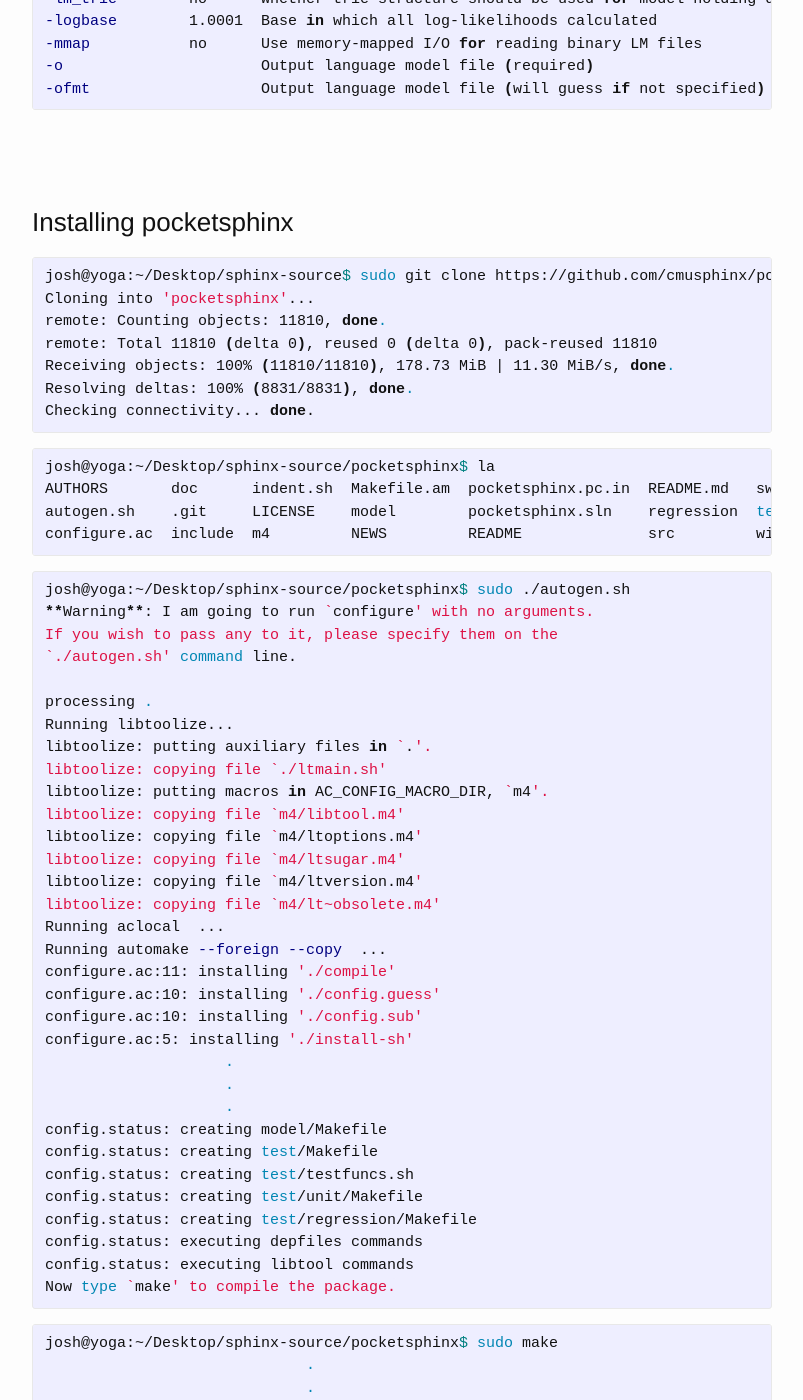
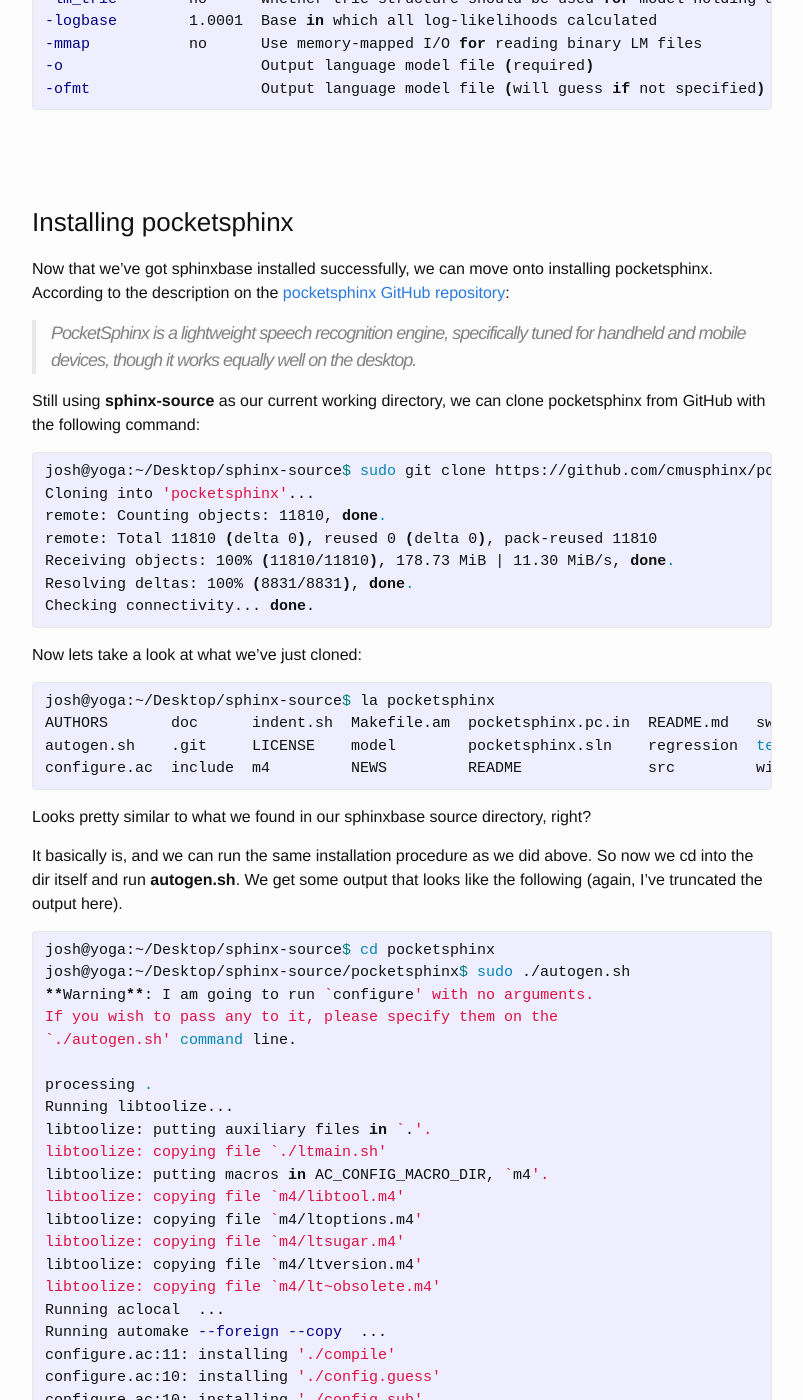
Before and after one commit to JRMeyer/jrmeyer.github.io, a Jekyll site: the page built from _posts/2016-01-08-Installing-CMU-SPHINX-on-Ubuntu.markdown, in a window 1280 px wide and 1400 px high, scrolled down 6719 px. Shown: the whole window, without its empty margins (238-1041 px from the left). Built offline with Jekyll 4.4.1, drawn with Linux system fonts in a browser that asks for light colours; some of the changed text lies outside the part shown.

Commit message:
added new post on praat and changed some things in sphinx one

```diff
--- a/_posts/2016-01-08-Installing-CMU-SPHINX-on-Ubuntu.markdown
+++ b/_posts/2016-01-08-Installing-CMU-SPHINX-on-Ubuntu.markdown
@@ -288,11 +288,23 @@
 {% endhighlight %}
 
 
+
+
+
+
+
+
 <br />
 
 <br />
 
 ### Installing pocketsphinx
+
+Now that we've got sphinxbase installed successfully, we can move onto installing pocketsphinx. According to the description on the [pocketsphinx GitHub repository][pocketsphinx]:
+
+>PocketSphinx is a lightweight speech recognition engine, specifically tuned for handheld and mobile devices, though it works equally well on the desktop.
+
+Still using **sphinx-source** as our current working directory, we can clone pocketsphinx from GitHub with the following command:
 
 {% highlight bash %}
 josh@yoga:~/Desktop/sphinx-source$ sudo git clone https://github.com/cmusphinx/pocketsphinx.git
@@ -304,14 +316,21 @@
 Checking connectivity... done.
 {% endhighlight %}
 
+Now lets take a look at what we've just cloned:
+
 {% highlight bash %}
-josh@yoga:~/Desktop/sphinx-source/pocketsphinx$ la
+josh@yoga:~/Desktop/sphinx-source$ la pocketsphinx
 AUTHORS       doc      indent.sh  Makefile.am  pocketsphinx.pc.in  README.md   swig
 autogen.sh    .git     LICENSE    model        pocketsphinx.sln    regression  test
 configure.ac  include  m4         NEWS         README              src         win32
 {% endhighlight %}
 
+Looks pretty similar to what we found in our sphinxbase source directory, right?
+
+It basically is, and we can run the same installation procedure as we did above. So now we cd into the dir itself and run **autogen.sh**. We get some output that looks like the following (again, I've truncated the output here).
+
 {% highlight bash %}
+josh@yoga:~/Desktop/sphinx-source$ cd pocketsphinx
 josh@yoga:~/Desktop/sphinx-source/pocketsphinx$ sudo ./autogen.sh
 **Warning**: I am going to run `configure' with no arguments.
 If you wish to pass any to it, please specify them on the
@@ -346,6 +365,8 @@
 Now type `make' to compile the package.
 {% endhighlight %}
 
+Same as for sphinxbase, we run **make** now.
+
 {% highlight bash %}
 josh@yoga:~/Desktop/sphinx-source/pocketsphinx$ sudo make
                              .
@@ -367,6 +388,7 @@
 make[1]: Leaving directory `/home/josh/Desktop/sphinx-source/pocketsphinx'
 {% endhighlight %}
 
+And now we can actually do the installation.
 
 {% highlight bash %}
 josh@yoga:~/Desktop/sphinx-source/pocketsphinx$ sudo make install
@@ -437,19 +459,27 @@
 make[1]: Leaving directory `/home/josh/Desktop/sphinx-source/pocketsphinx'
 {% endhighlight %}
 
+Let's see if we got something. If you type in **pocketsphinx_** and do a tab completion to list all options, you should see something like this:
+
 {% highlight bash %}
 josh@yoga:~/Desktop/sphinx-source/pocketsphinx$ pocketsphinx_
 pocketsphinx_batch         pocketsphinx_continuous    pocketsphinx_mdef_convert
 {% endhighlight %}
+
+Now if you try to run one of them, you will see a familiar error that we got with sphinxbase:
 
 {% highlight bash %}
 josh@yoga:~/Desktop/sphinx-source/pocketsphinx$ pocketsphinx_continuous
 pocketsphinx_continuous: error while loading shared libraries: libpocketsphinx.so.3: cannot open shared object file: No such file or directory
 {% endhighlight %}
 
+We're having a hard time finding those shared libraries, but we can set **LD_LIBRARY_PATH** just like before.
+
 {% highlight bash %}
 josh@yoga:~/Desktop/sphinx-source/pocketsphinx$ export LD_LIBRARY_PATH=/usr/local/lib
 {% endhighlight %}
+
+Now if we try to run pocketsphinx_continuous, we get a more sensible error because we didn't supply any of the needed arguments.
 
 {% highlight bash %}
 josh@yoga:~/Desktop/sphinx-source/pocketsphinx$ pocketsphinx_continuous
@@ -496,3 +526,4 @@
 [libpulse-dev]: https://packages.debian.org/sid/libpulse-dev/
 [make]: https://en.wikipedia.org/wiki/Make_(software)
 [stackoverflow]: http://stackoverflow.com/questions/10630747/converting-the-lm-to-dmp-file-for-building-the-language-model-for-speech-rec
+[pocketsphinx]: https://github.com/cmusphinx/pocketsphinx
```
Also changed, not shown: other parts of _posts/2016-01-08-Installing-CMU-SPHINX-on-Ubuntu.markdown (+1 -1 lines), _posts/2016-01-19-Installing-Praat-on-Ubuntu.markdown (added, +71 -0 lines).
